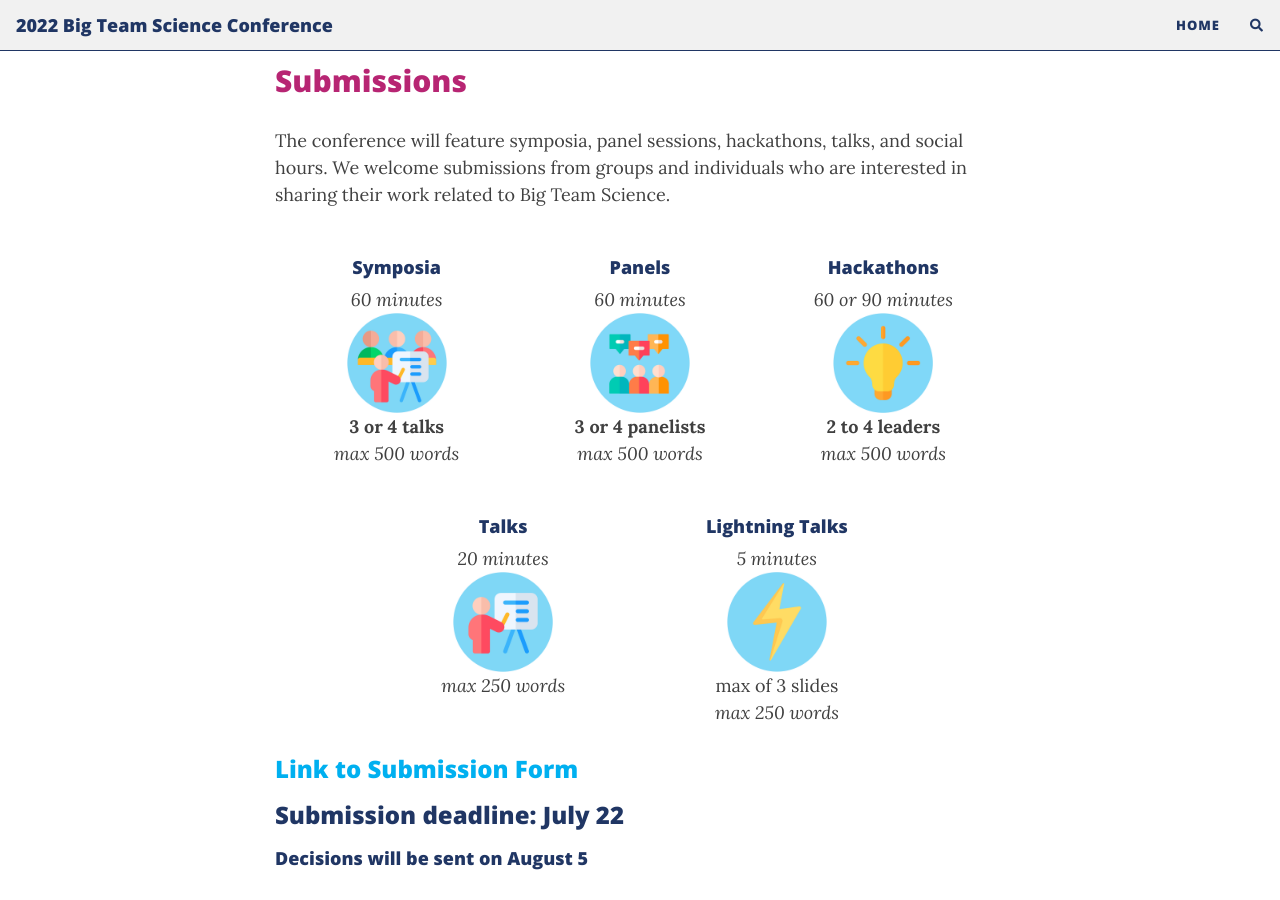
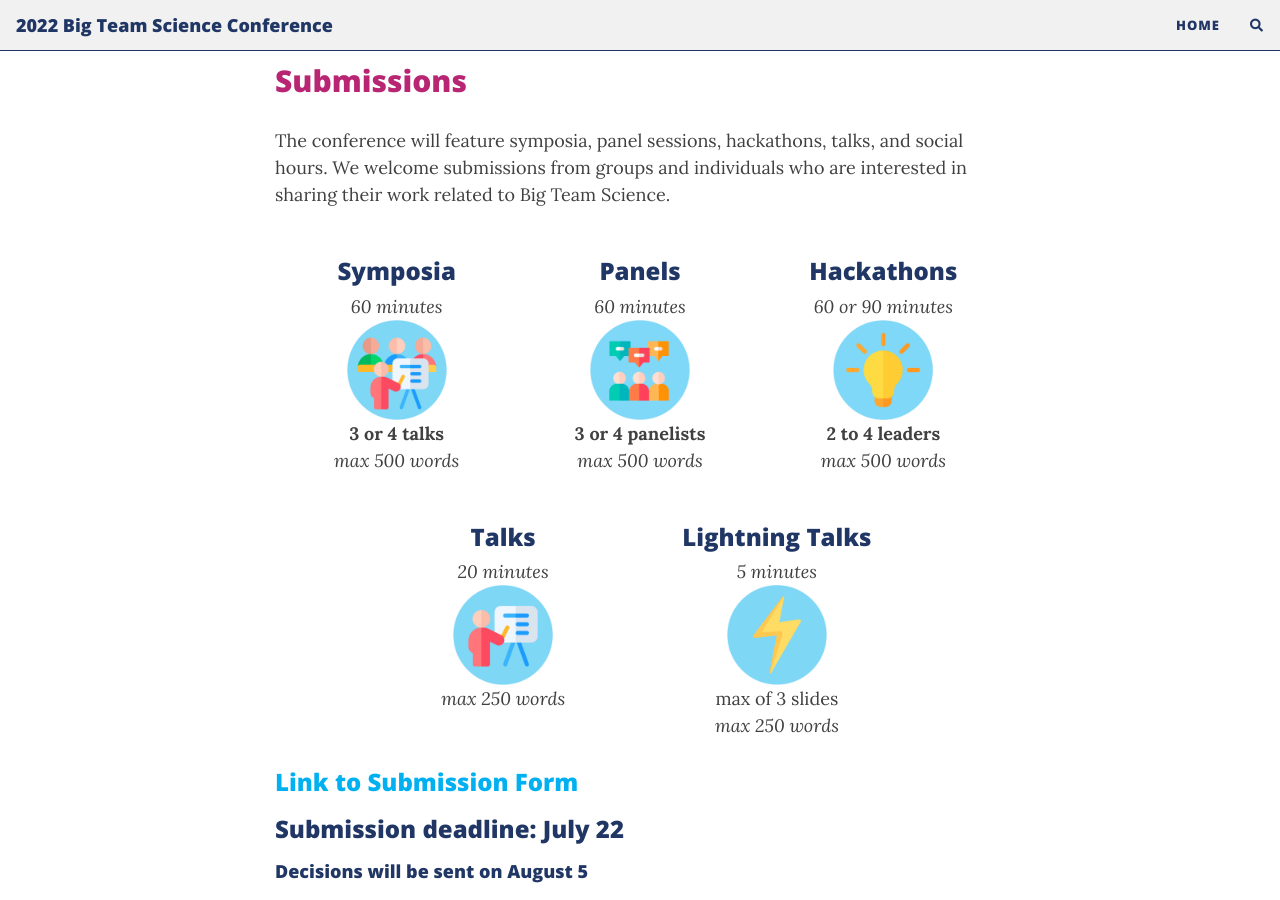
Before and after one commit to bigteamscienceconference/bigteamscienceconference.github.io, a Jekyll site: the page built from index.md, in a window 1280 px wide and 900 px high, scrolled down 2233 px. Built offline with Jekyll 4.4.1, drawn with Linux system fonts in a browser that asks for light colours; nearby versions of some CDN libraries; comment, search, counter and statistics services are not loaded.

Commit message:
formatting

```diff
--- a/index.md
+++ b/index.md
@@ -123,21 +123,21 @@ The conference will feature symposia, panel sessions, hackathons, talks, and soc
     </div> -->
     <div class="row justify-content-around">
       <div class="col-sm-4 col-xs-6" align="center">
-        <h4>Symposia</h4>
+        <h3>Symposia</h3>
         <i>60 minutes</i><br>
         <img src="/assets/img/symposium.png" alt="symposium" width="100" height="100"><br>
         <b>3 or 4 talks</b> <br>
         <i>max 500 words</i>
       </div>
       <div class="col-sm-4 col-xs-6" align="center">
-        <h4>Panels</h4>
+        <h3>Panels</h3>
         <i>60 minutes</i><br>
         <img src="/assets/img/panel.png" alt="panel" width="100" height="100"><br>
         <b>3 or 4 panelists</b><br>
         <i>max 500 words</i>
       </div>
       <div class="col-sm-4 col-xs-6" align="center">
-        <h4>Hackathons</h4>
+        <h3>Hackathons</h3>
         <i>60 or 90 minutes</i><br>
         <img src="/assets/img/hackathon.png" alt="hackathon" width="100" height="100"><br>
         <b>2 to 4 leaders</b><br>
@@ -151,13 +151,13 @@ The conference will feature symposia, panel sessions, hackathons, talks, and soc
       <div class="col-sm-1" align="center">
       </div>
       <div class="col-sm-4 col-xs-6" align="center">
-        <h4>Talks</h4>
+        <h3>Talks</h3>
         <i>20 minutes</i><br>
         <img src="/assets/img/talk.png" alt="talk" width="100" height="100"><br>
         <i>max 250 words</i>
       </div>
       <div class="col-sm-4 col-xs-6" align="center">
-        <h4>Lightning Talks</h4>
+        <h3>Lightning Talks</h3>
         <i>5 minutes</i><br>
         <img src="/assets/img/lightning.png" alt="lightning talk" width="100" height="100"><br>
         max of 3 slides<br>
```
